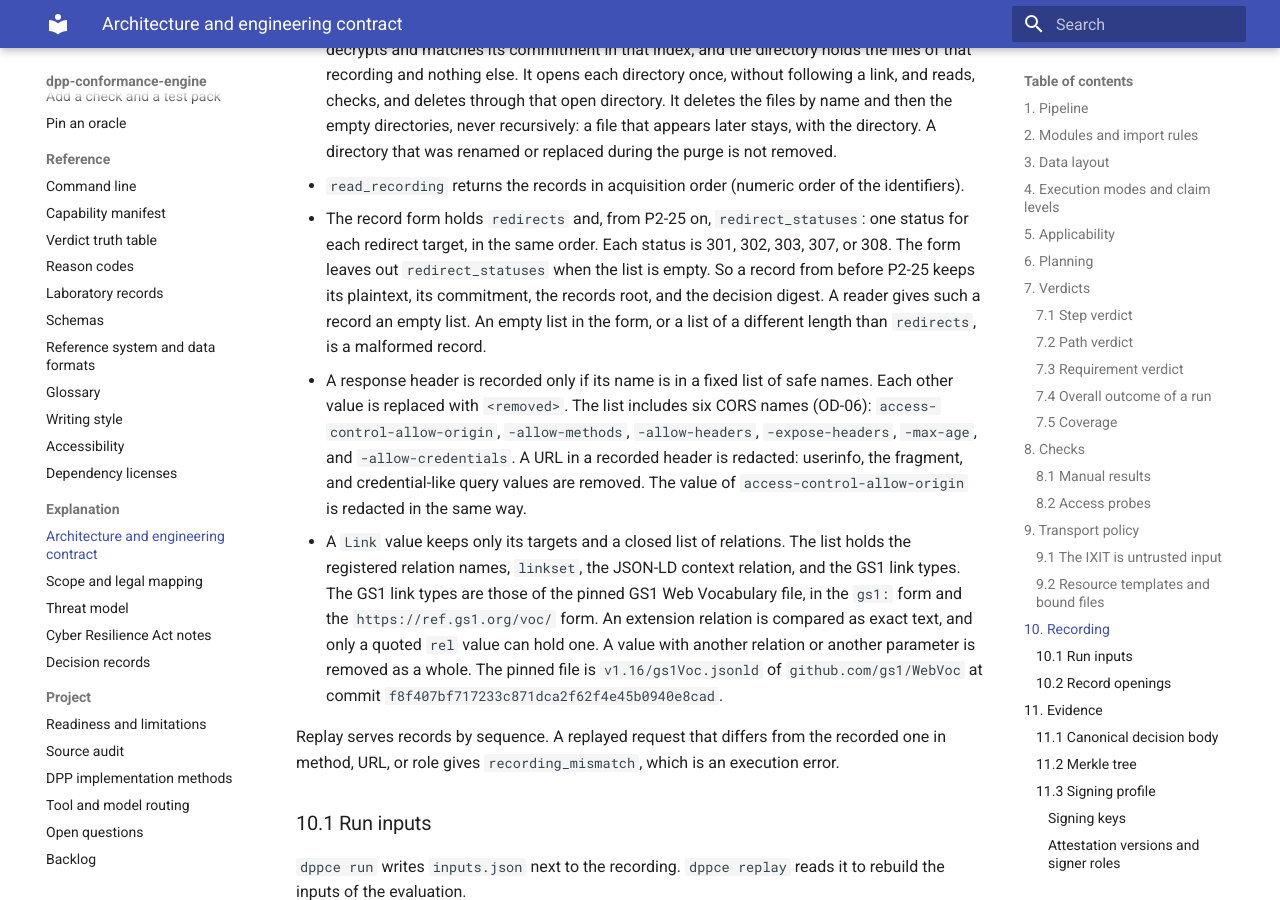
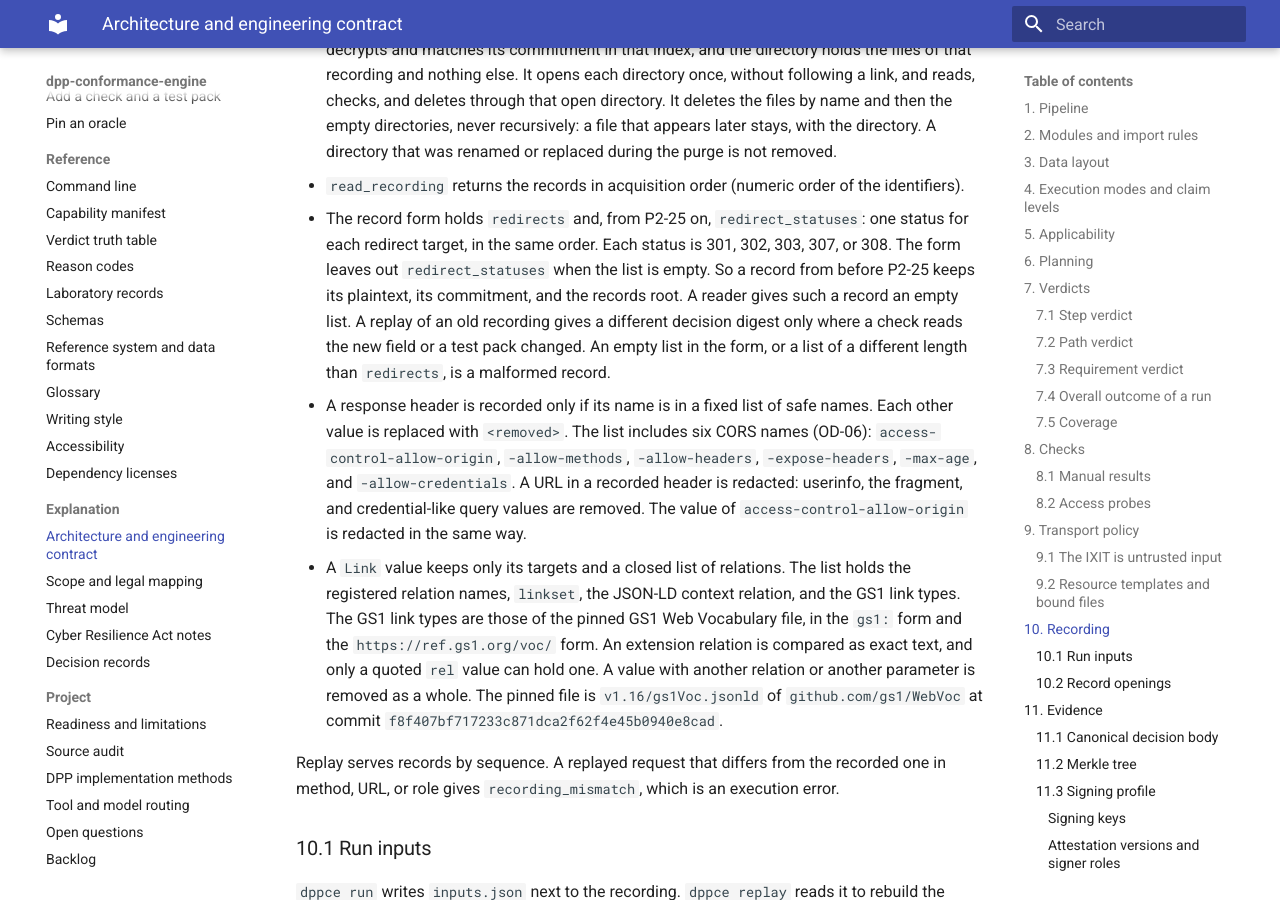
Before and after one commit to hadijannat/dpp-conformance-engine, an MkDocs documentation site: the page built from docs/explanation/architecture.md, in a window 1280 px wide and 900 px high, scrolled down 44593 px. Built offline with MkDocs 1.6.1 and Material for MkDocs 9.7.7, drawn with Linux system fonts in a browser that asks for light colours; the version menu is left out.

Commit message:
docs(architecture): state what an old recording keeps after hop statuses
An old record keeps its plaintext, its commitment, and the records root.
A replay gives a different decision digest only where a check reads the
new field or a test pack changed.

Co-Authored-By: Claude Opus 5.5 <noreply@anthropic.com>

```diff
--- a/docs/explanation/architecture.md
+++ b/docs/explanation/architecture.md
@@ -1496,8 +1496,9 @@ records/<id>.enc   one encrypted record each
 - The record form holds `redirects` and, from P2-25 on, `redirect_statuses`: one status for each
   redirect target, in the same order. Each status is 301, 302, 303, 307, or 308. The form leaves
   out `redirect_statuses` when the list is empty. So a record from before P2-25 keeps its plaintext,
-  its commitment, the records root, and the decision digest. A reader gives such a record an empty
-  list. An empty list in the form, or a list of a different length than `redirects`, is a
+  its commitment, and the records root. A reader gives such a record an empty list. A replay of an
+  old recording gives a different decision digest only where a check reads the new field or a
+  test pack changed. An empty list in the form, or a list of a different length than `redirects`, is a
   malformed record.
 - A response header is recorded only if its name is in a fixed list of safe names. Each other
   value is replaced with `<removed>`. The list includes six CORS names (OD-06):
```
